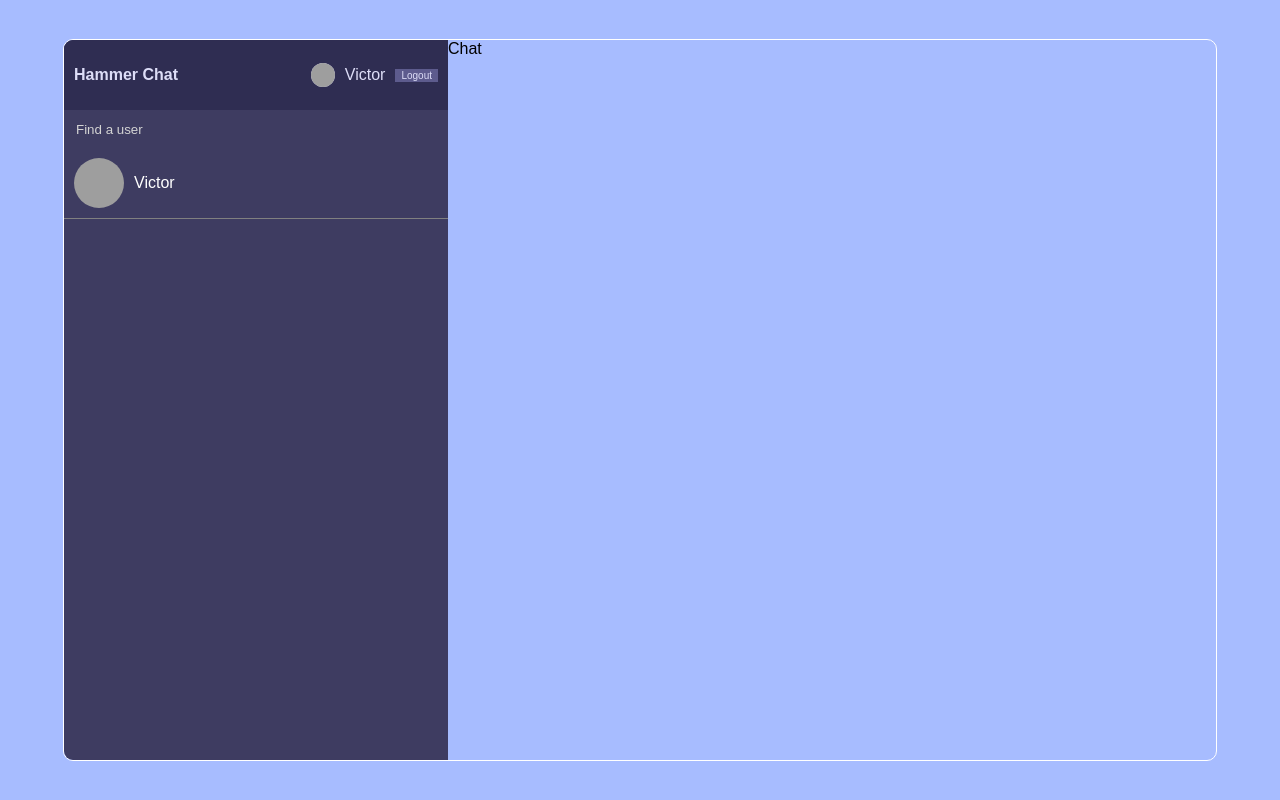
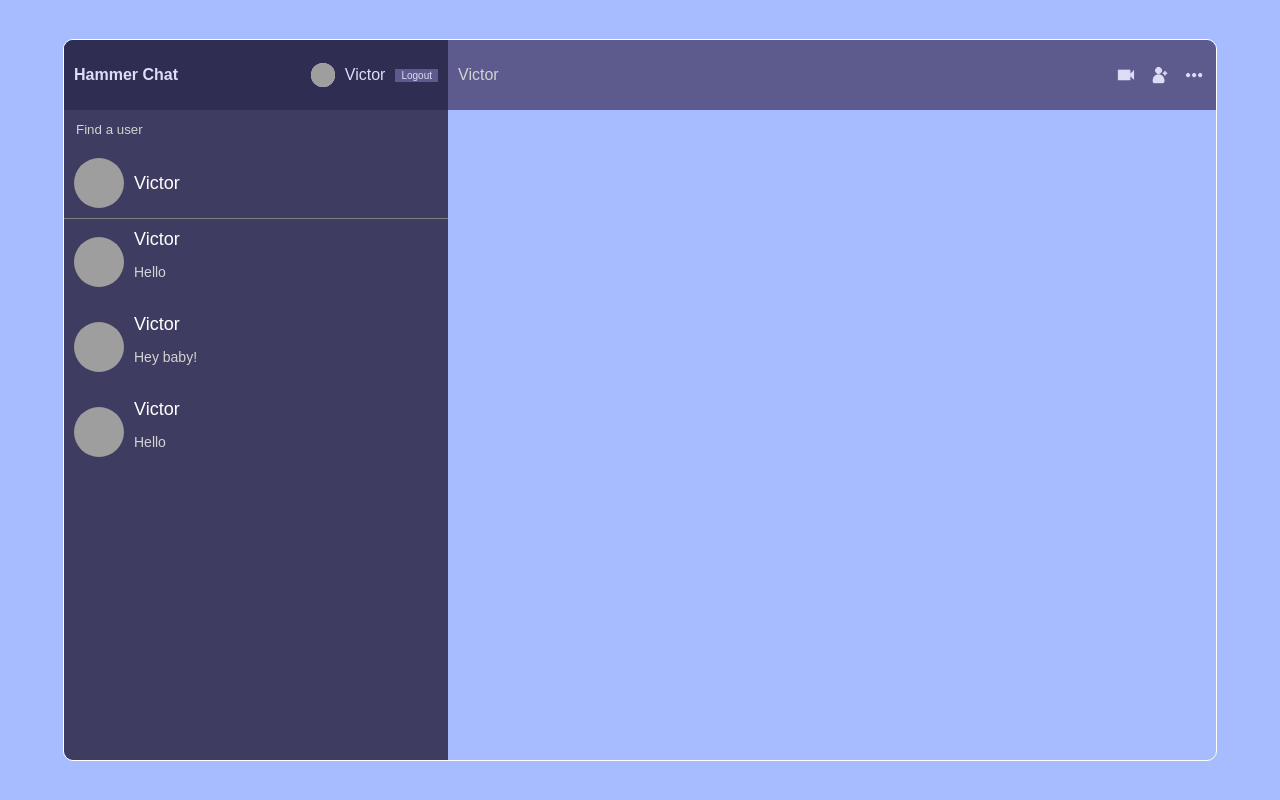
Before and after one commit to Mbarachi/chat-app, a React (Create React App) app: page / in a window 1280 px wide. Built offline with nearby package versions, Linux system fonts and the light colour scheme; grey boxes are pictures that could not be loaded.

Commit message:
Creating the messaging component

```diff
--- a/src/components/Chat.jsx
+++ b/src/components/Chat.jsx
@@ -1,9 +1,20 @@
 import React from 'react'
+import Cam from '../img/cam.png'
+import Add from '../img/add.png'
+import More from '../img/more.png'
 
 const Chat = () => {
   return (
     <div className='chat'>
-        Chat
+        <div className="chatInfo">
+          <span>Victor</span>
+          <div className="chatIcons">
+            <img src={Cam} alt="" />
+            <img src={Add} alt="" />
+            <img src={More} alt="" />
+          </div>
+
+        </div>
     </div>
   )
 }
--- a/src/components/Chats.jsx
+++ b/src/components/Chats.jsx
@@ -2,7 +2,29 @@ import React from 'react'
 
 const Chats = () => {
   return (
-    <div>Chats</div>
+    <div className='chats'>
+      <div className="userChat">
+        <img src="https://media-exp1.licdn.com/dms/image/C5603AQE7VCTojWrTgA/profile-displayphoto-shrink_400_400/0/1617028820663?e=1672272000&v=beta&t=rSXIxNpAeXrrXM_g33B5cucnndqEdWEMD4RlU4WMeq8" alt="" />
+        <div className="userChatInfo">
+          <span>Victor</span>
+          <p>Hello</p>
+        </div>
+      </div>
+      <div className="userChat">
+        <img src="https://media-exp1.licdn.com/dms/image/C5603AQE7VCTojWrTgA/profile-displayphoto-shrink_400_400/0/1617028820663?e=1672272000&v=beta&t=rSXIxNpAeXrrXM_g33B5cucnndqEdWEMD4RlU4WMeq8" alt="" />
+        <div className="userChatInfo">
+          <span>Victor</span>
+          <p>Hey baby!</p>
+        </div>
+      </div>
+      <div className="userChat">
+        <img src="https://media-exp1.licdn.com/dms/image/C5603AQE7VCTojWrTgA/profile-displayphoto-shrink_400_400/0/1617028820663?e=1672272000&v=beta&t=rSXIxNpAeXrrXM_g33B5cucnndqEdWEMD4RlU4WMeq8" alt="" />
+        <div className="userChatInfo">
+          <span>Victor</span>
+          <p>Hello</p>
+        </div>
+      </div>
+    </div>
   )
 }
 
--- a/src/components/Sidebar.jsx
+++ b/src/components/Sidebar.jsx
@@ -1,12 +1,14 @@
 import React from 'react'
 import NavBar from '../components/NavBar'
 import Search from '../components/Search'
+import Chats from '../components/Chats'
 
 const Sidebar = () => {
   return (
     <div className='sidebar'>
       <NavBar/>
       <Search/>
+      <Chats/>
     </div>
   )
 }
--- a/src/styles.scss
+++ b/src/styles.scss
@@ -158,10 +158,41 @@
           border-radius: 50%;
           object-fit: cover;
         }
+
+        .userChatInfo{
+          span{
+            font-size: 18px;
+            font-weight: 500;
+          }
+          p{
+            font-size: 14px;
+            color: lightgray;
+          }
+        }
       }
     }
     .chat {
       flex: 2;
+
+      .chatInfo{
+        height: 50px;
+        background-color: #5d5b8d;
+        display: flex;
+        align-items: center;
+        justify-content: space-between;
+        padding: 10px;
+        color: lightgray;
+      }
+
+      .chatIcons{
+        display: flex;
+        gap: 10px;
+
+        img{
+          height: 24px;
+          cursor: pointer;
+        }
+      }
     }
   }
 }
```
Also changed, not shown: src/components/Messages.jsx (added, +18 -0 lines), src/img/add.png (added), src/img/more.png (added).
